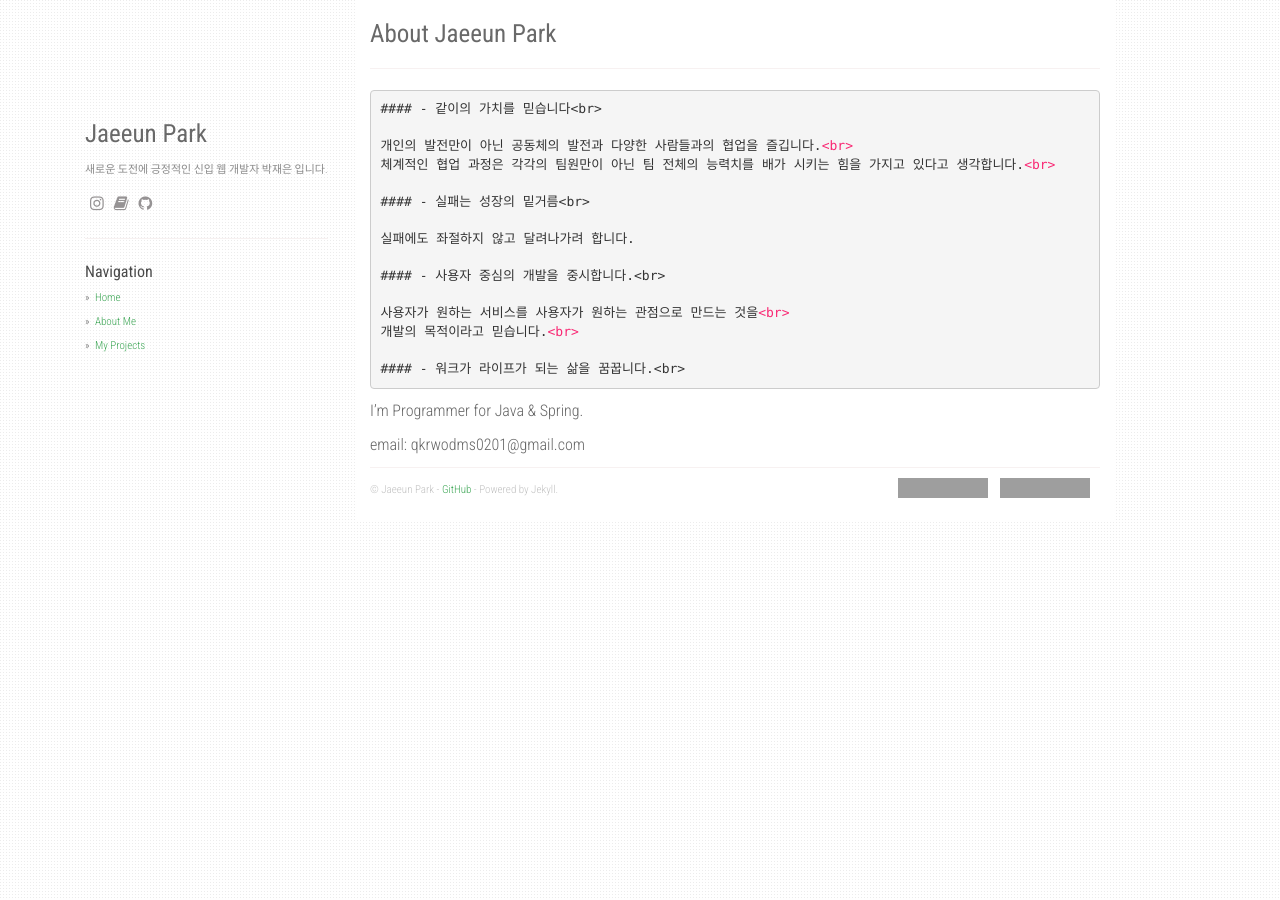
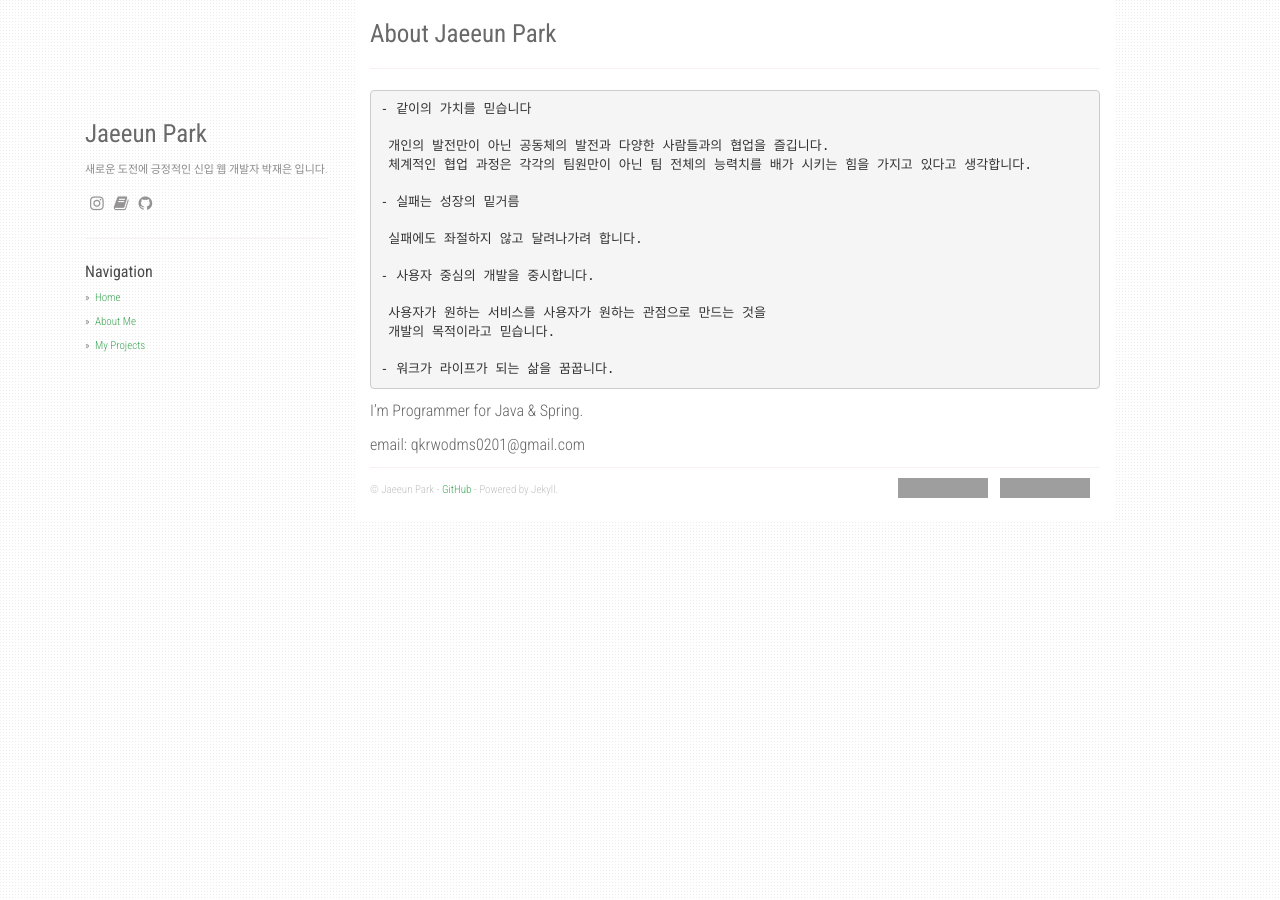
Before and after one commit to jaeeunzzang/jaeeunPark.portfolio.github.io, a Jekyll site: the page built from about.md, in a window 1280 px wide. Built offline with Jekyll 4.4.1, drawn with Linux system fonts in a browser that asks for light colours; nearby versions of some CDN libraries; grey boxes are pictures that could not be loaded.

Commit message:
markdown

````diff
--- a/about.md
+++ b/about.md
@@ -4,22 +4,22 @@ title: About Jaeeun Park
 permalink: /about/
 ---
 
-```markdown
-#### - 같이의 가치를 믿습니다<br>
+```
+- 같이의 가치를 믿습니다
 
-개인의 발전만이 아닌 공동체의 발전과 다양한 사람들과의 협업을 즐깁니다.<br>
-체계적인 협업 과정은 각각의 팀원만이 아닌 팀 전체의 능력치를 배가 시키는 힘을 가지고 있다고 생각합니다.<br>
+ 개인의 발전만이 아닌 공동체의 발전과 다양한 사람들과의 협업을 즐깁니다.
+ 체계적인 협업 과정은 각각의 팀원만이 아닌 팀 전체의 능력치를 배가 시키는 힘을 가지고 있다고 생각합니다.
 
-#### - 실패는 성장의 밑거름<br>
+- 실패는 성장의 밑거름
 
-실패에도 좌절하지 않고 달려나가려 합니다.
+ 실패에도 좌절하지 않고 달려나가려 합니다.
 
-#### - 사용자 중심의 개발을 중시합니다.<br>
+- 사용자 중심의 개발을 중시합니다.
 
-사용자가 원하는 서비스를 사용자가 원하는 관점으로 만드는 것을<br>
-개발의 목적이라고 믿습니다.<br>
+ 사용자가 원하는 서비스를 사용자가 원하는 관점으로 만드는 것을
+ 개발의 목적이라고 믿습니다.
 
-#### - 워크가 라이프가 되는 삶을 꿈꿉니다.<br>
+- 워크가 라이프가 되는 삶을 꿈꿉니다.
 ```
 
 I'm Programmer for Java & Spring.
````
